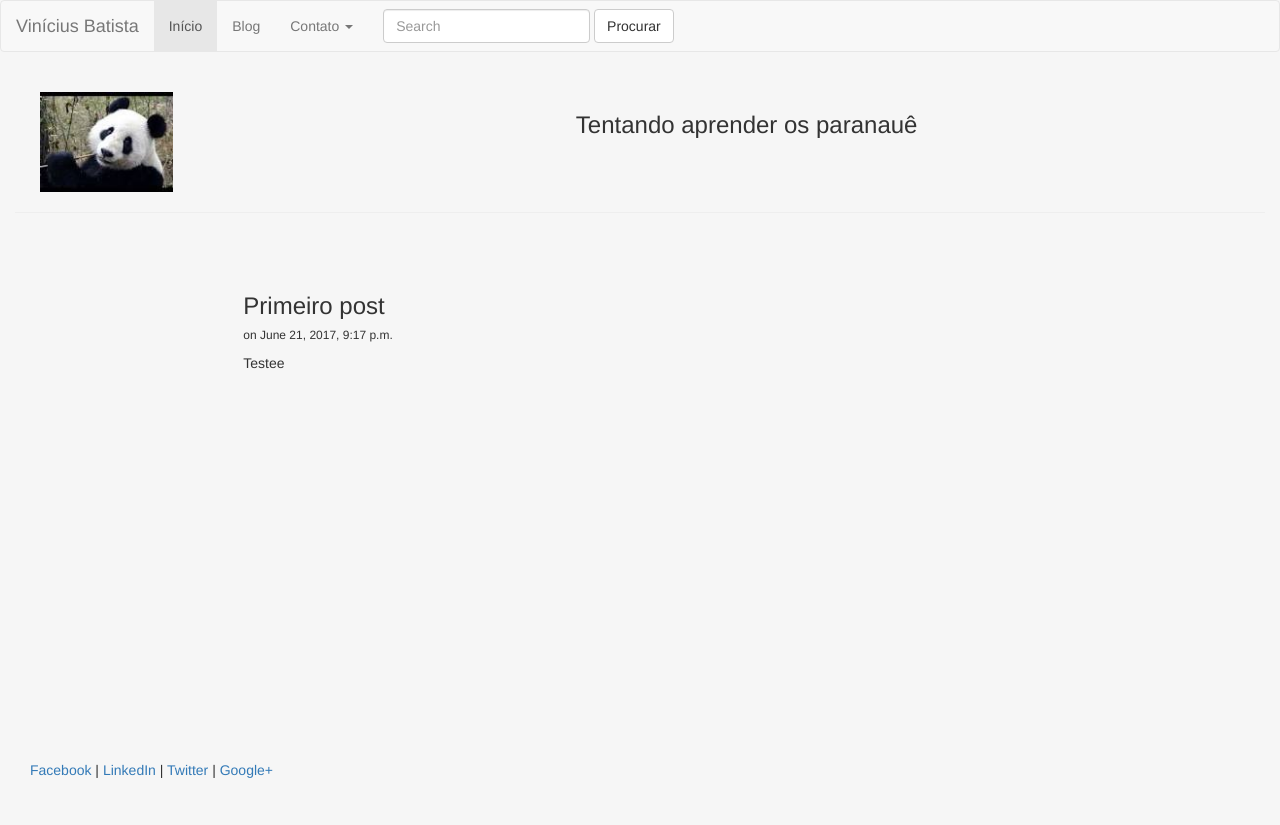
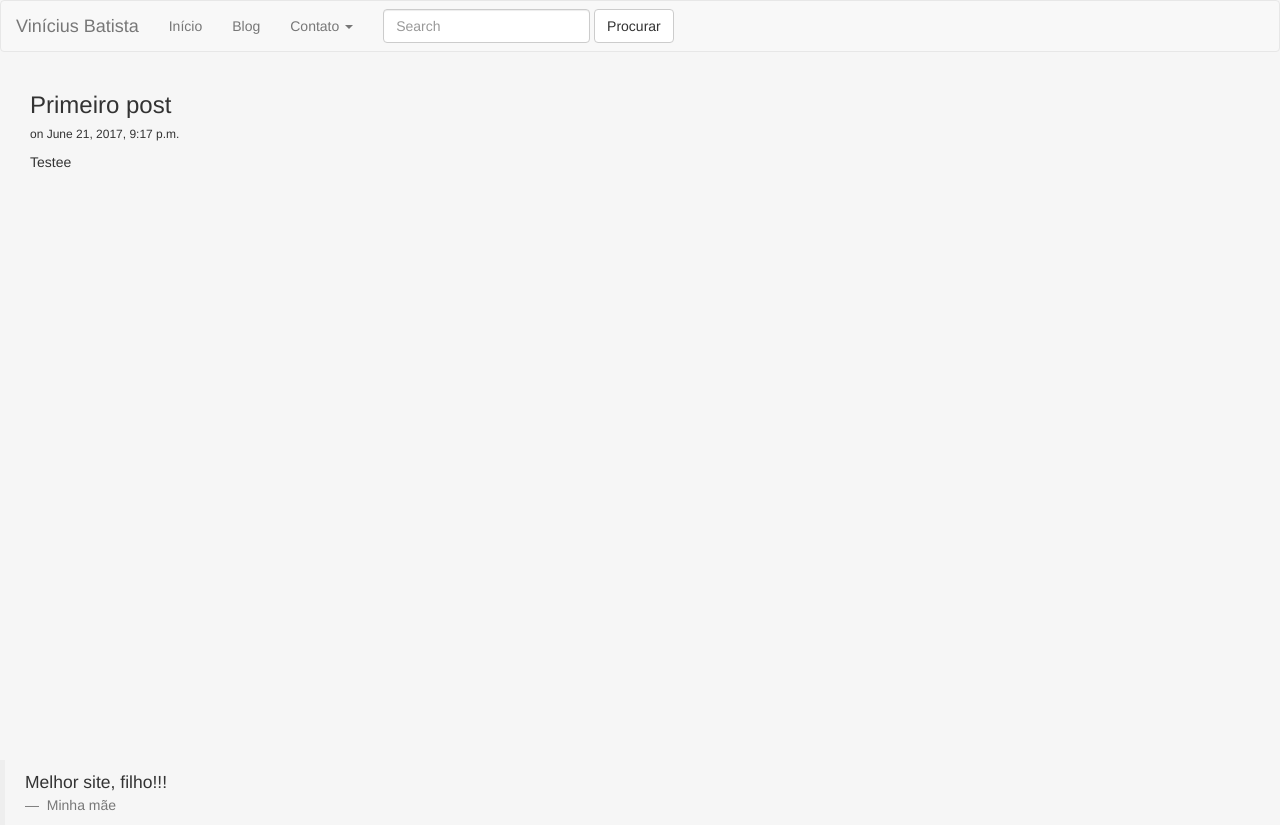
Before and after one commit to vinibfr/ambiente_teste, a Django app: page /blog/1 in a window 1280 px wide. Before the commit the page ends 778 px from the top, so only its background shows below. Run offline with Django 3.2, Linux system fonts and the light colour scheme; data comes from the database, SQL or seed files in the repository; some libraries are stand-ins or nearby versions.

Commit message:
alterado header/blog

```diff
--- a/projectAlpha/webapp/templates/webapp/header.html
+++ b/projectAlpha/webapp/templates/webapp/header.html
@@ -35,14 +35,16 @@
 					<!-- Collect the nav links, forms, and other content for toggling -->
 					<div class="collapse navbar-collapse" id="bs-example-navbar-collapse-1">
 						<ul class="nav navbar-nav">
-							<li class="active"><a href="/">Início <span class="sr-only">(current)</span></a></li>
+							<li><a href="/">Início <span class="sr-only">(current)</span></a></li>
 							<li><a href="/blog/">Blog</a></li>
 							<li class="dropdown">
 								<a href="#" class="dropdown-toggle" data-toggle="dropdown" role="button" aria-haspopup="true" aria-expanded="false">Contato <span class="caret"></span></a>
 								<ul class="dropdown-menu">
 									<li><a href="/contact/">E-mail</a></li>
-									<li><a href="#">Facebook</a></li>
-									<li><a href="#">Github</a></li>
+									<li><a href="https://web.facebook.com/vinicius.bfreis" target="_blank">Facebook</a></li>
+									<li><a href="https://github.com/vinibfr" target="_blank">Github</a></li>
+									<li><a href="https://twitter.com/vinicius_bfr" target="_blank">Twitter</a></li>
+									<li><a href="https://www.linkedin.com/in/vinícius-batista-ferreira-dos-reis-93493823/" target="_blank">Linkedin</a></li>
 								</ul>
 							</li>
 						</ul>
@@ -58,43 +60,20 @@
 		</div>
 
 		<div class="row">
-			  <div class="col-sm-2">
-				  <br>
-				  <center>
-					<img src="{% static 'img/profile.jpg' %}" class="responsive-img" style='max-height:100px;' alt="face">
-				  </center>
-			  </div>
-			  <div class="col-sm-10">
-				  <br>
-				  <center>
-				  <h3>Tentando aprender os paranauê</h3>
-				  </center>
-			  </div>
-		</div><hr>
-
-		<div class="row">
-		  <div class="col-sm-2">
-		  <br>
-
-		  <br>
-
-
-		  </div> <!--col-sm-2-->
-		  <div class="col-sm-10">
-
+		  <div class="col-sm-12">
 			<div class='container-fluid'>
-			<br><br>
 			   {% block content %}
 			   {% endblock %}
 			</div>
 		  </div>
 		</div>
 	</div>
+	<blockquote>
+		Melhor site, filho!!!
 	<footer>
-		<div class="container-fluid" style='margin-left:15px'>
-			<p><a href="#" target="blank">Facebook</a> | <a href="#" target="blank">LinkedIn</a> | <a href="#" target="blank">Twitter</a> | <a href="#" target="blank">Google+</a></p>
-		</div>
+	  Minha mãe
 	</footer>
+</blockquote>
 
 	<script src="{% static 'js/jquery.min.js' %}"></script>
 	<script src="{% static 'js/bootstrap.min.js' %}"></script>
--- a/projectAlpha/webapp/templates/webapp/includes/htmlsnippet.html
+++ /dev/null
@@ -1,3 +0,0 @@
-{% block content %}
-<p>Vai tá tendo as coisa tudo sim</p>
-{% endblock %}
--- a/projectAlpha/webapp/views.py
+++ b/projectAlpha/webapp/views.py
@@ -4,4 +4,4 @@ def index(request):
     return render(request, 'webapp/home.html')
 
 def contact(request):
-    return render(request, 'webapp/basic.html', {'content':['Se quiser falar comigo, tentae pelo e-mail:','vinibfr@gmail.com']})
+    return render(request, 'webapp/contact.html')
```
Also changed, not shown: projectAlpha/blog/templates/blog/blog.html (+38 -3 lines), projectAlpha/webapp/templates/webapp/contact.html (added, +18 -0 lines), projectAlpha/webapp/templates/webapp/home.html (+14 -3 lines), projectAlpha/static/img/profile.jpg (deleted), 1 other file.
